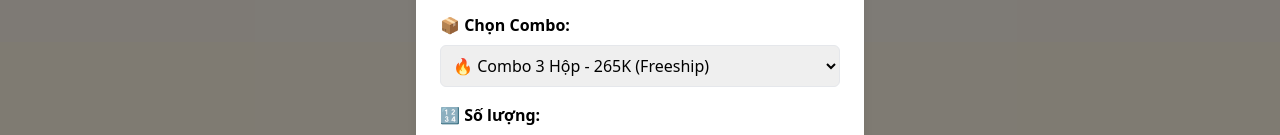
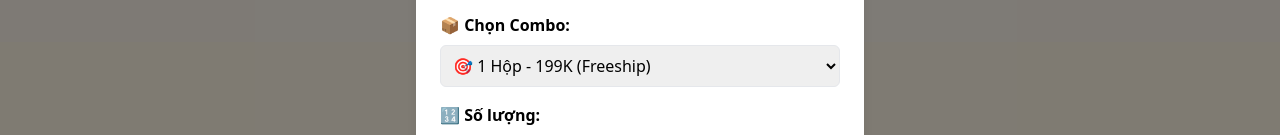
Before and after one commit to vietpv94/chinmart, a plain HTML site: page index.html in a window 1280 px wide. Both pictures are taken after a click on the button "🚀 ĐẶT HÀNG NGAY". Shown: the part 1262-1397 px from the top of the page. Drawn offline with nearby package versions, Linux system fonts and the light colour scheme.

Commit message:
Update pricing for product options in index.html

```diff
--- a/index.html
+++ b/index.html
@@ -400,9 +400,9 @@
           name="entry.7489567"
           class="w-full p-2 border rounded-md mb-4"
         >
-          <option>🎯 1 Hộp - 109K (Freeship)</option>
-          <option>🎁 Combo 2 Hộp - 189K (Freeship)</option>
-          <option>🔥 Combo 3 Hộp - 265K (Freeship)</option>
+          <option>🎯 1 Hộp - 199K (Freeship)</option>
+          <option>🎁 Combo 2 Hộp - 379K (Freeship)</option>
+          <option>🔥 Combo 3 Hộp - 549K (Freeship)</option>
         </select>
 
         <!-- Số lượng -->
```
